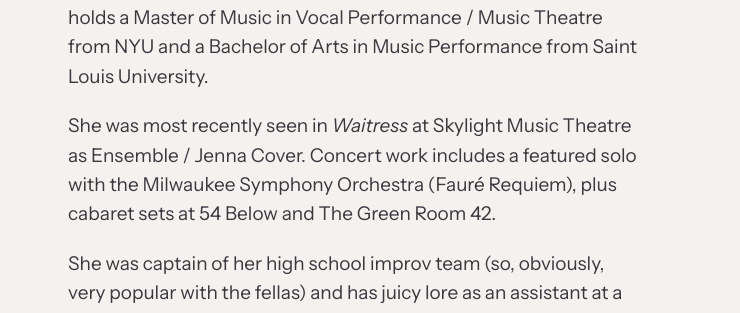
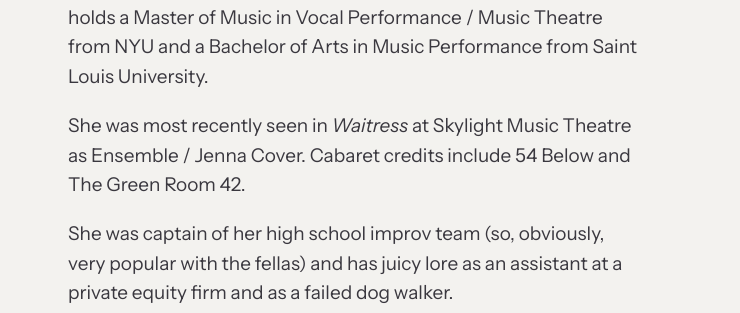
Before and after one commit to mott-lab/marynink, a plain HTML site: page about.html in a window 1280 px wide. Shown: the part 507-820 px from the top of the page, 540-1280 px from the left. Drawn offline with nearby package versions, Linux system fonts and the light colour scheme.

Commit message:
Remove Fauré Requiem credit from the résumé page, the PDF, and the About bio
Co-Authored-By: Claude Fable 5.1 <noreply@anthropic.com>
Claude-Session: https://claude.ai/code/session_01BaZf5eM7HSYV3GDWHsqvmv

```diff
--- a/about.html
+++ b/about.html
@@ -54,7 +54,7 @@
       <div class="split__main stack" style="gap:22px">
         <div class="prose">
           <p>Mary Nink is a Milwaukee, Wisconsin native turned New Yorker: a dynamic actress, singer, dancer, pianist, writer, and producer. She holds a Master of Music in Vocal Performance / Music Theatre from NYU and a Bachelor of Arts in Music Performance from Saint Louis University.</p>
-          <p>She was most recently seen in <em>Waitress</em> at Skylight Music Theatre as Ensemble / Jenna Cover. Concert work includes a featured solo with the Milwaukee Symphony Orchestra (Fauré Requiem), plus cabaret sets at 54 Below and The Green Room 42.</p>
+          <p>She was most recently seen in <em>Waitress</em> at Skylight Music Theatre as Ensemble / Jenna Cover. Cabaret credits include 54 Below and The Green Room 42.</p>
           <p>She was captain of her high school improv team (so, obviously, very popular with the fellas) and has juicy lore as an assistant at a private equity firm and as a failed dog walker.</p>
         </div>
         <div class="actions" style="padding-top:8px">
```
Also changed, not shown: resume.html (+0 -1 lines), src/resume-pdf.html (+0 -1 lines), 1 other file.
